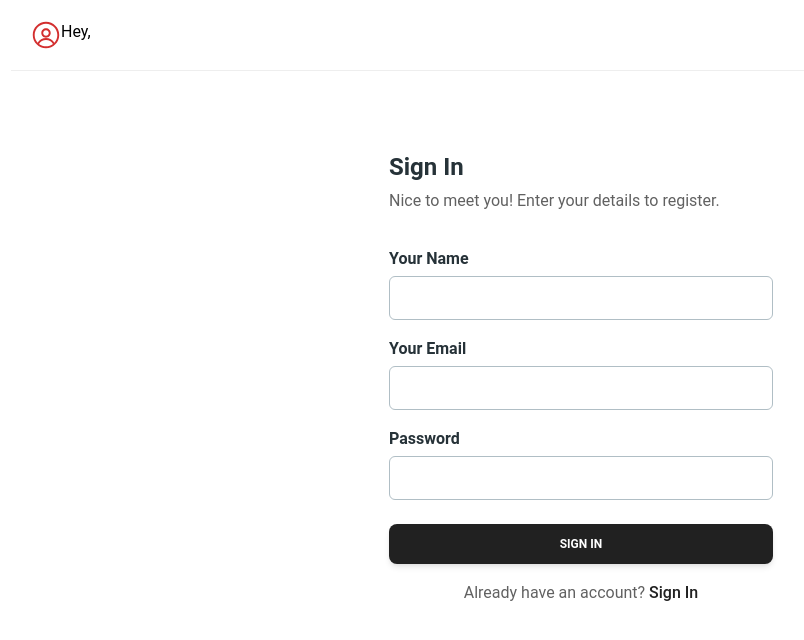
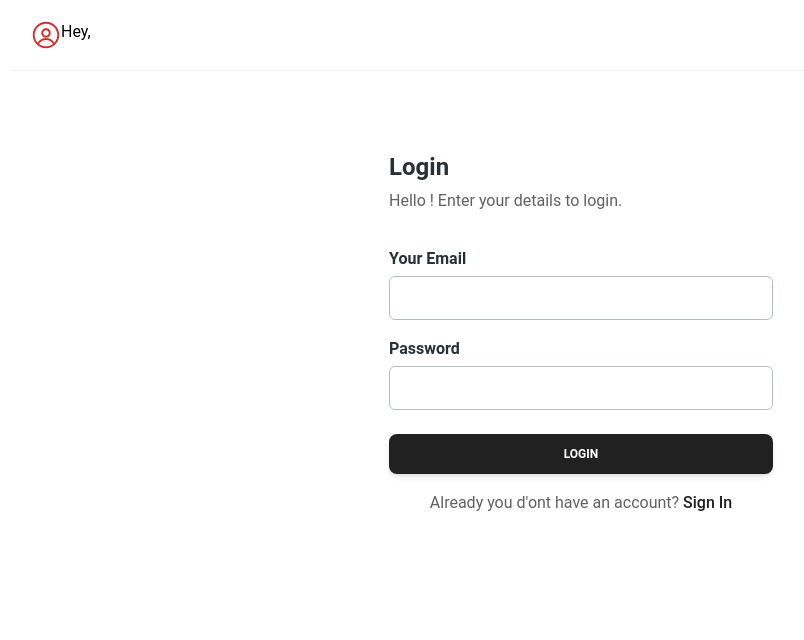
Before and after one commit to DoinaToderici/Typescript_app, a React (Vite) app: page / in a window 1280 px wide. Shown: the top 640 px of the page, without its empty margins (59-863 px from the left). Built offline with nearby package versions, Linux system fonts and the light colour scheme; data requests are answered from the project's data file.

Commit message:
✨ Login User

```diff
--- a/src/assets/pages/home/Home.tsx
+++ b/src/assets/pages/home/Home.tsx
@@ -6,7 +6,7 @@ export default function Home() {
   return (
     <div className="home flex justify-center items-center">
       <div className="form-connection py-20">
-        <SignInForm />
+        <LoginForm />
       </div>
     </div>
   );
--- a/src/components/LoginForm.tsx
+++ b/src/components/LoginForm.tsx
@@ -1,12 +1,66 @@
-import { FunctionComponent, PropsWithChildren } from "react";
+import { Card, Button, Typography } from "@material-tailwind/react";
+import { InputField } from "./reusable/Input";
+import { ChangeEvent, FormEvent, useContext, useState } from "react";
+import { appContext } from "../context/appContext";
 
-type FormProps = PropsWithChildren<{
-  name?: string;
-}>;
+type loginDataType = {
+  email: string;
+  password: string;
+};
 
-// Le type d'un seter react ex: setSeter()
-// setSeter:Dispatch<setStateAction<number>>
+export function LoginForm() {
+  const { emptyUserData, loginUser } = useContext(appContext);
+  const [formData, setFormData] = useState<loginDataType>(emptyUserData);
 
-export const LoginForm: FunctionComponent<FormProps> = () => {
-  return <></>;
-};
+  const handleChange = (e: ChangeEvent<HTMLInputElement>) => {
+    e.preventDefault();
+    setFormData({ ...formData, [e.target.name]: e.target.value });
+  };
+
+  const handleSubmit = (e: FormEvent<HTMLFormElement>) => {
+    e.preventDefault();
+    loginUser(formData);
+  };
+
+  return (
+    <Card color="transparent" shadow={false}>
+      <Typography variant="h4" color="blue-gray">
+        Login
+      </Typography>
+      <Typography color="gray" className="mt-1 font-normal">
+        Hello ! Enter your details to login.
+      </Typography>
+      <form
+        className="mt-8 mb-2 w-80 max-w-screen-lg sm:w-96"
+        onSubmit={handleSubmit}
+      >
+        <div className="mb-1 flex flex-col gap-4">
+          <InputField
+            typographie="Your Email"
+            type="email"
+            name="email"
+            placeholder="name@mail.com"
+            change={handleChange}
+          />
+          <InputField
+            typographie="Password"
+            type="password"
+            name="password"
+            placeholder="********"
+            change={handleChange}
+          />
+        </div>
+
+        <Button type="submit" className="mt-6" fullWidth>
+          Login
+        </Button>
+        <Typography color="gray" className="mt-4 text-center font-normal">
+          Already you d'ont have an account?{" "}
+          <a href="#" className="font-medium text-gray-900">
+            Sign In
+          </a>
+        </Typography>
+      </form>
+    </Card>
+  );
+}
--- a/src/components/SignInForm.tsx
+++ b/src/components/SignInForm.tsx
@@ -72,7 +72,7 @@ export function SignInForm() {
         <Typography color="gray" className="mt-4 text-center font-normal">
           Already have an account?{" "}
           <a href="#" className="font-medium text-gray-900">
-            Sign In
+            Login In
           </a>
         </Typography>
       </form>
--- a/src/context/appContext.tsx
+++ b/src/context/appContext.tsx
@@ -17,10 +17,17 @@ export const appContext = createContext<any>({
 
 // create provider context function()
 export const AppProvider = ({ children }: any) => {
-  const { user, setUser, registrationUser } = useUser(0);
+  const { user, setUser, users, registrationUser, loginUser } = useUser(0);
   return (
     <appContext.Provider
-      value={{ emptyUserData, user, setUser, registrationUser }}
+      value={{
+        emptyUserData,
+        user,
+        setUser,
+        users,
+        registrationUser,
+        loginUser,
+      }}
     >
       {children}
     </appContext.Provider>
--- a/src/hooks/useUser.tsx
+++ b/src/hooks/useUser.tsx
@@ -31,17 +31,6 @@ export const useUser = () => {
   const [user, setUser] = useState<UserType["user"]>(emptyUserData);
   const [users, setUsers] = useState<UserType["user"][]>([]);
 
-  const registrationUser = (data: any) => {
-    axios
-      .post("http://localhost:8000/users", data)
-      .then(function () {
-        localStorage.setItem("user", JSON.stringify(data));
-      })
-      .catch(function (error) {
-        console.log(error);
-      });
-  };
-
   // get user from localStorage
   useEffect(() => {
     const connectedUser = localStorage.getItem("user");
@@ -65,13 +54,32 @@ export const useUser = () => {
       });
   }, []);
 
-  // const loginUser = () => {
-  //   console.log("loginUser");
-  // };
+  const registrationUser = (data: any) => {
+    axios
+      .post("http://localhost:8000/users", data)
+      .then(function () {
+        localStorage.setItem("user", JSON.stringify(data));
+      })
+      .catch(function (error) {
+        console.log(error);
+      });
+  };
+  const loginUser = (userToConnect: any) => {
+    users.map((userDb) => {
+      if (userDb.email === userToConnect.email) {
+        setUser(userDb);
+        localStorage.setItem("user", JSON.stringify(userDb));
+      } else {
+        console.log("this user not faund");
+      }
+    });
+  };
 
   return {
     user,
     setUser,
+    users,
     registrationUser,
+    loginUser,
   };
 };
```
